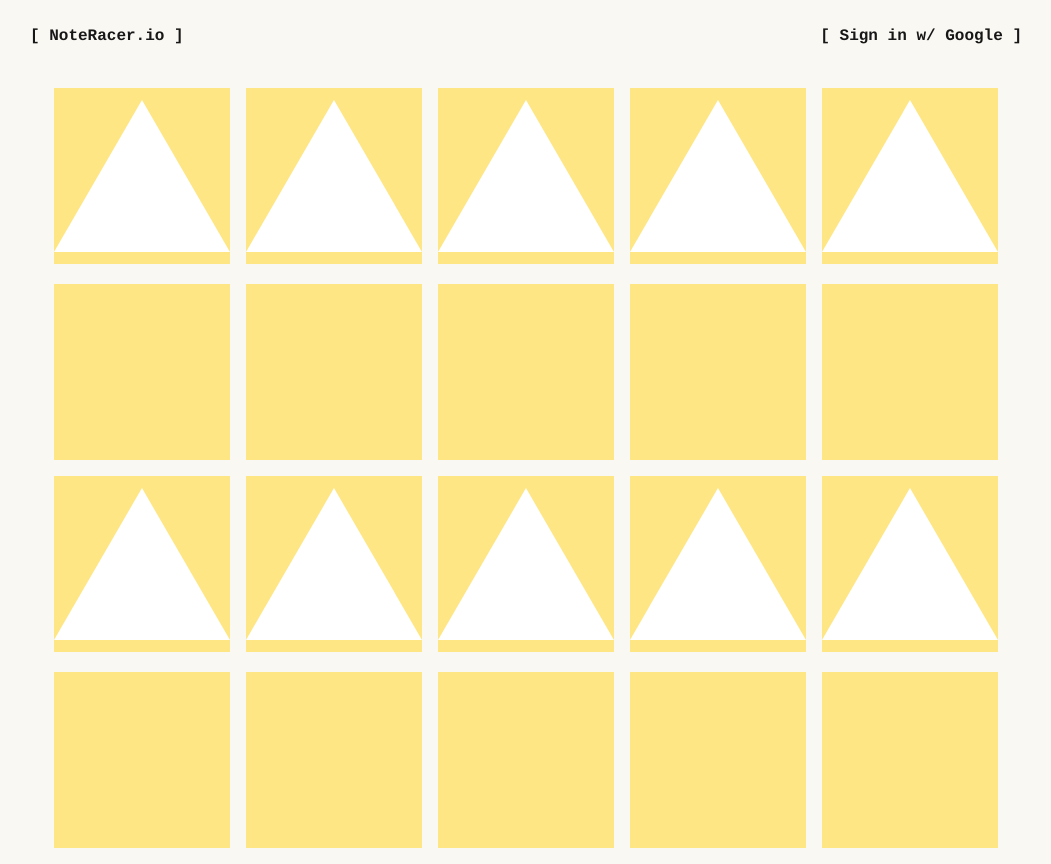
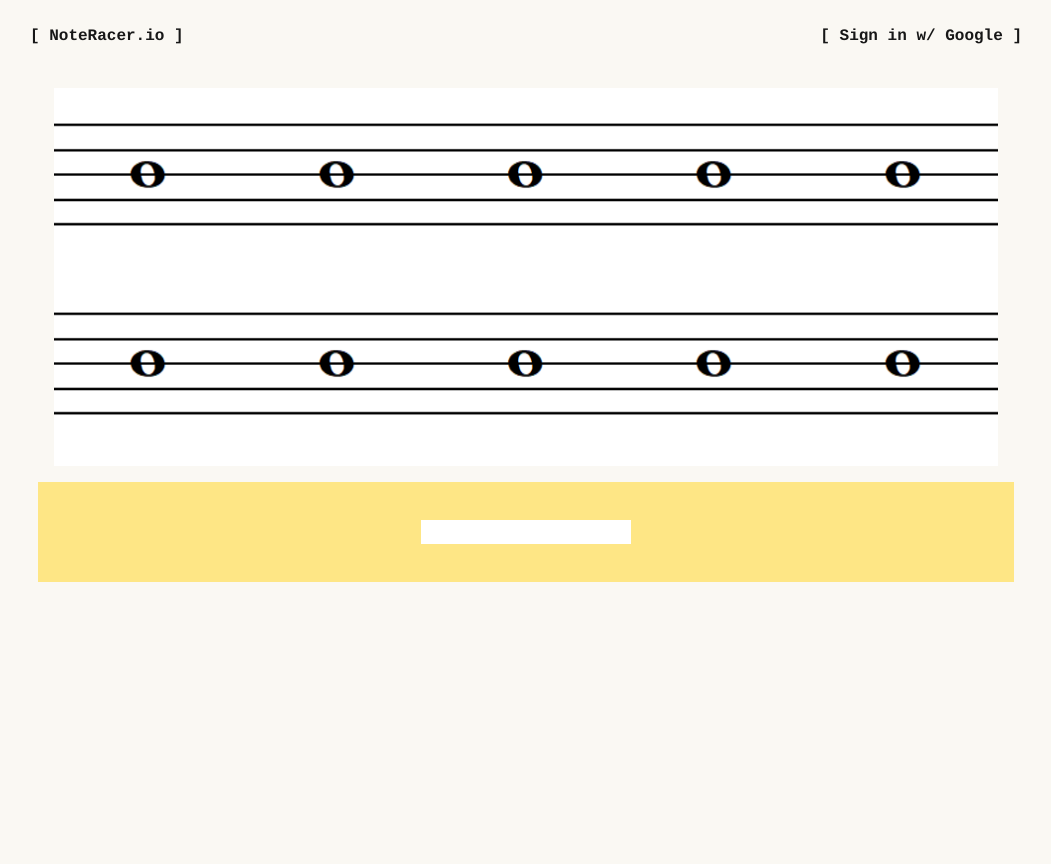
Before and after one commit to Jamess-Nguyen/noteracer.io, a Next.js app: page / in a window 1280 px wide. Shown: the whole page, without its empty margins (114-1165 px from the left). After the commit the page ends 800 px from the top, so only its background shows below. Built offline with nearby package versions, Linux system fonts and the light colour scheme; no server answers.

Commit message:
:sparkles: Split up GamePlayManager & Input

```diff
--- /dev/null
+++ b/src/app/features/gameplay/components/GamePlayInput.tsx
@@ -0,0 +1,24 @@
+"use client";
+
+import { useGameplayStore } from "@/app/features/gameplay/lib/store";
+
+
+export function GamePlayInput(){
+    const currentIndex  = useGameplayStore((s) => { return s.currentIndex });
+    const currentNote   = useGameplayStore((s) => { return s.notes[currentIndex] });
+    const currentAnswer = useGameplayStore((s) => { return s.answers[currentIndex] });
+    const currentStates = useGameplayStore((s) => { return s.states[currentIndex] });
+
+    const setAnswer     = useGameplayStore((s) => { return s.setAnswer });
+    const setState      = useGameplayStore((s) => { return s.setState });
+    const advanceInput  = useGameplayStore((s) => { return s.advanceInput });
+    const resetRound    = useGameplayStore((s) => { return s.resetRound });
+
+    const gamePlayInput = (
+        <input className="bg-white"/>
+    );
+
+    return (
+        gamePlayInput
+    );
+}
--- a/src/app/features/gameplay/components/GamePlayManager.tsx
+++ b/src/app/features/gameplay/components/GamePlayManager.tsx
@@ -2,20 +2,36 @@
 
 import { NoteCell } from "./NoteCell";
 import { useGameplayStore } from "@/app/features/gameplay/lib/store";
+import { GamePlayInput } from "./GamePlayInput";
 
 export function GamePlayManager() {
-  const resetRound = useGameplayStore((s) => s.resetRound);
+  const currentIndex = useGameplayStore((s) => { return s.currentIndex });
+  const setAnswer = useGameplayStore((s) => { return s.setAnswer });
+  const setState = useGameplayStore((s) => { return s.setState });
+  const advanceInput = useGameplayStore((s) => { return s.advanceInput });
+  const resetRound = useGameplayStore((s) => { return s.resetRound });
+
+
   const notes = Array(10).fill("b");
   resetRound(notes);
 
-
-  return (
+  const sampleNotes = (
     <div className="p-4">
-      <div className="grid grid-cols-2 sm:grid-cols-5 gap-4">
+      <div className="grid grid-cols-2 sm:grid-cols-5">
         {Array.from({ length: 10 }, (_, i) => (
           <NoteCell key={i} index={i} ariaLabel={`Note ${i + 1} of 10`} />
         ))}
       </div>
     </div>
+  )
+
+
+  return (
+    <div>
+      {sampleNotes}
+      <div className="w-full h-[100px] bg-amber-200 flex items-center justify-center">
+        <GamePlayInput/>
+      </div>
+    </div>
   );
 }
--- a/src/app/features/gameplay/components/NoteCell.tsx
+++ b/src/app/features/gameplay/components/NoteCell.tsx
@@ -2,49 +2,14 @@
 
 import Image from "next/image";
 import { useGameplayStore } from "@/app/features/gameplay/lib/store";
-import type { NoteCellOwnProps, CellState } from "@/app/features/gameplay/lib/types";
+import type { NoteCellOwnProps } from "@/app/features/gameplay/lib/types";
 
 export function NoteCell({ index, ariaLabel }: NoteCellOwnProps) {
   const noteToken = useGameplayStore((s) => { return s.notes[index] });
-  const value = useGameplayStore((s) => { return s.answers[index] });
-  const state: CellState = useGameplayStore((s) => { return s.states[index] });
-  const currentIndex = useGameplayStore((s) => { return s.currentIndex });
-
-  const setAnswer = useGameplayStore((s) => { return s.setAnswer });
-  const setState = useGameplayStore((s) => { return s.setState });
-  const advanceInput = useGameplayStore((s) => { return s.advanceInput });
-
-  const noteEnabled = index === currentIndex;
-
-  const readNoteInput = (next: string) => {
-    setAnswer(index, next);
-
-    if (next === ""){
-      return;
-    }
-    if (next === noteToken) {
-      setState(index, "right");
-      advanceInput();
-    } else {
-      setState(index, "wrong");
-    }
-  };
-
+  const notePath = `/${noteToken}.png`;
   return (
-    <div className="flex flex-col gap-5">
-      <div className="relative aspect-square w-full overflow-hidden bg-amber-200">
-        <Image src="/vercel.svg" alt={noteToken} fill className="object-contain" />
-      </div>
-
-      <div className="relative aspect-square w-full overflow-hidden bg-amber-200">
-        <input
-          aria-label={ariaLabel}
-          disabled={!noteEnabled}
-          value={value}
-          onChange={(e) => readNoteInput(e.target.value)}
-          className="h-full w-full text-center outline-none"
-        />
-      </div>
+    <div className="relative aspect-square w-full overflow-hidden bg-amber-200" aria-label={ariaLabel}>
+      <Image src={notePath} alt={noteToken} fill/>
     </div>
   );
 }
```
Also changed, not shown: public/b.png (added).
